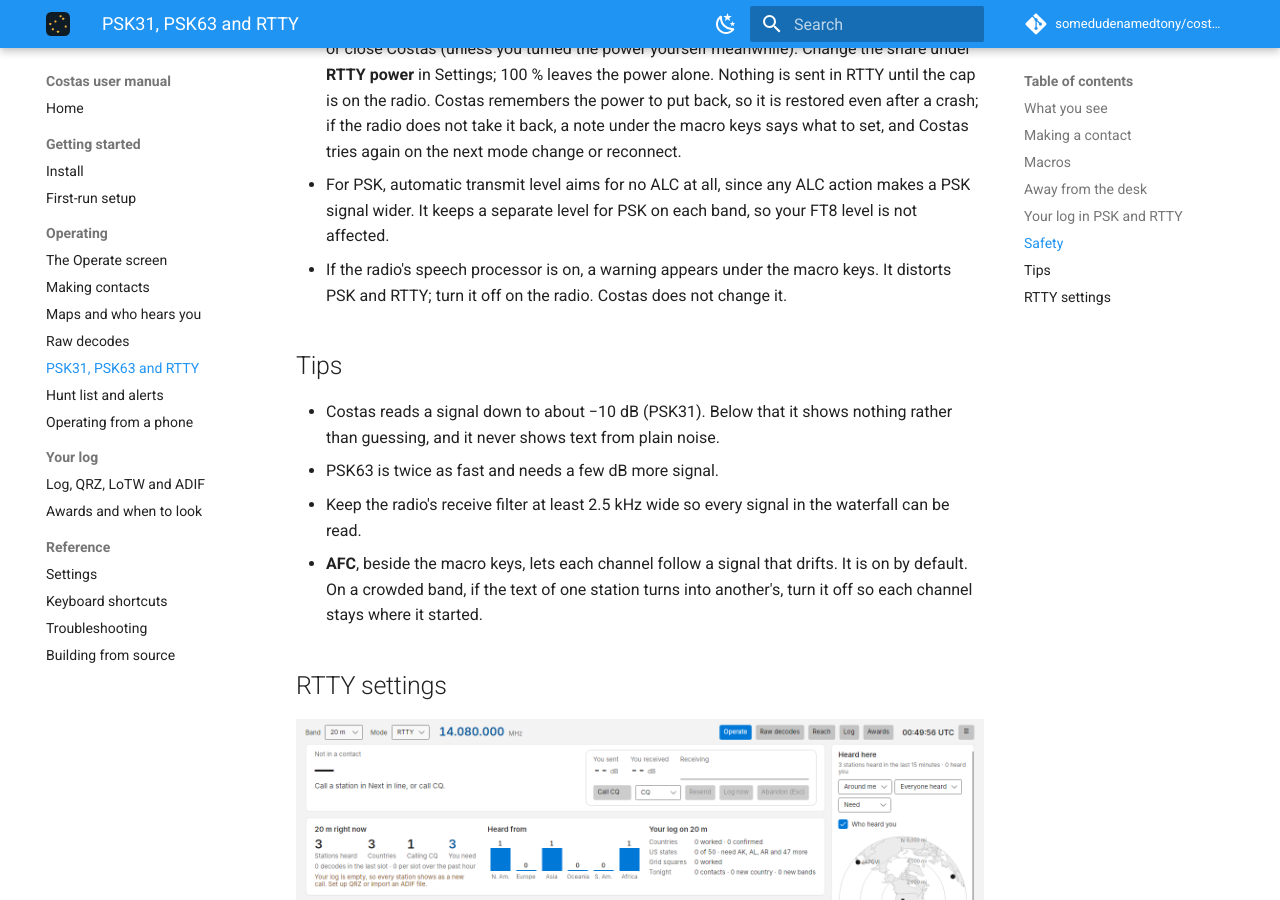
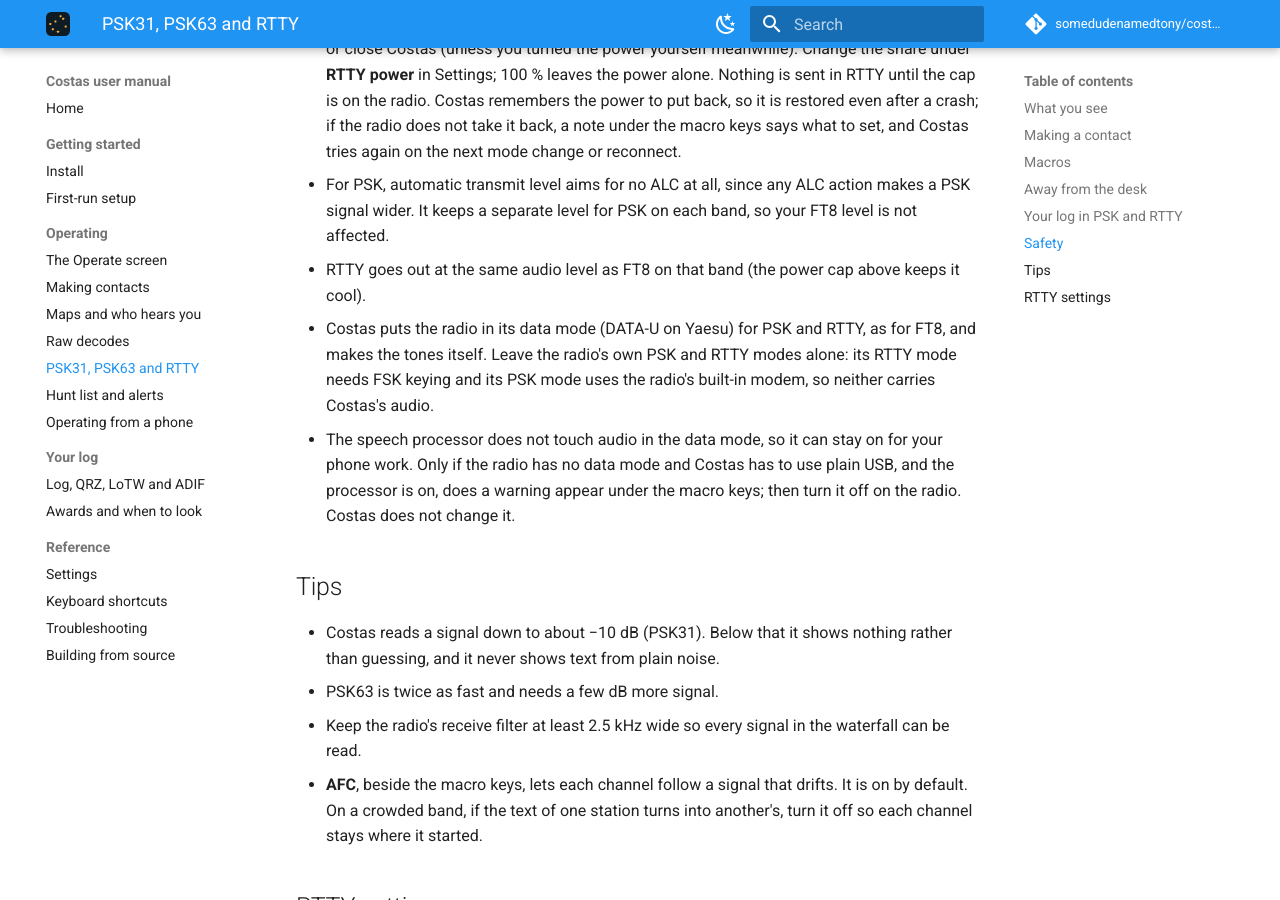
Before and after one commit to somedudenamedtony/costas, an MkDocs documentation site: the page built from manual/keyboard-modes.md, in a window 1280 px wide and 900 px high, scrolled down 5620 px. Built offline with MkDocs 1.6.1 and Material for MkDocs 9.7.7, drawn with Linux system fonts in a browser that asks for light colours; comment, search, counter and statistics services are not loaded.

Commit message:
Send RTTY at the FT8 audio level
RTTY shares FT8's transmit level on each band and, like FT8, keeps a steady
envelope, but the modulator ran at half scale. It went out 6 dB below FT8,
a quarter of the power before the RTTY power cap, and its lower ALC readings
let automatic level push the shared level up for FT8. The manual also says
to stay in DATA-U rather than the radio's own RTTY and PSK modes.

Co-Authored-By: Claude Opus 5.5 <noreply@anthropic.com>
Claude-Session: https://claude.ai/code/session_01WL2RN1Prs7vdU4igPiB4Md

```diff
--- a/manual/keyboard-modes.md
+++ b/manual/keyboard-modes.md
@@ -156,8 +156,13 @@ last added key goes altogether). If every key is empty, the default macros come
   change or reconnect.
 - For PSK, automatic transmit level aims for no ALC at all, since any ALC action makes a PSK signal wider. It keeps a
   separate level for PSK on each band, so your FT8 level is not affected.
-- If the radio's speech processor is on, a warning appears under the macro keys. It distorts PSK and RTTY; turn it
-  off on the radio. Costas does not change it.
+- RTTY goes out at the same audio level as FT8 on that band (the power cap above keeps it cool).
+- Costas puts the radio in its data mode (DATA-U on Yaesu) for PSK and RTTY, as for FT8, and makes the tones itself.
+  Leave the radio's own PSK and RTTY modes alone: its RTTY mode needs FSK keying and its PSK mode uses the radio's
+  built-in modem, so neither carries Costas's audio.
+- The speech processor does not touch audio in the data mode, so it can stay on for your phone work. Only if the radio
+  has no data mode and Costas has to use plain USB, and the processor is on, does a warning appear under the macro
+  keys; then turn it off on the radio. Costas does not change it.
 
 ## Tips
 
```
Also changed, not shown: docs/09-keyboard-modes.md (+1 -1 lines), 1 other file.
